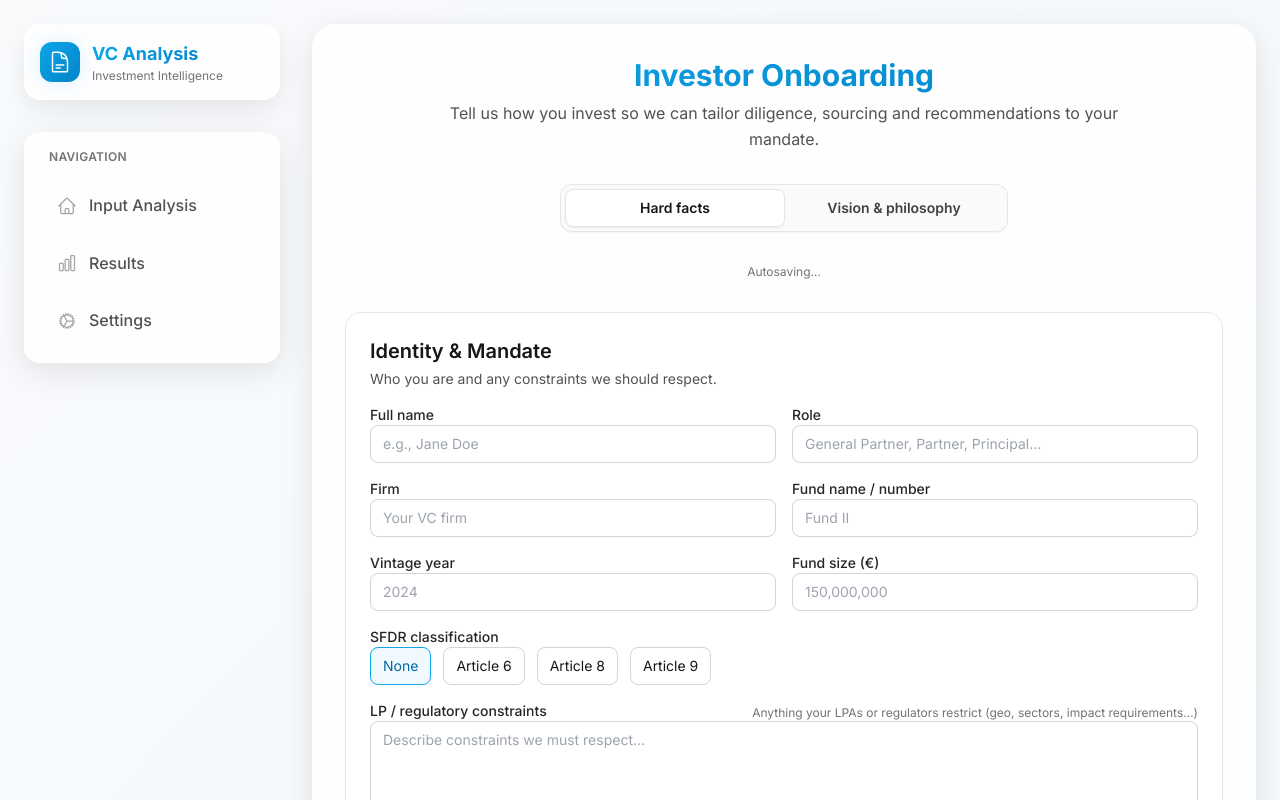
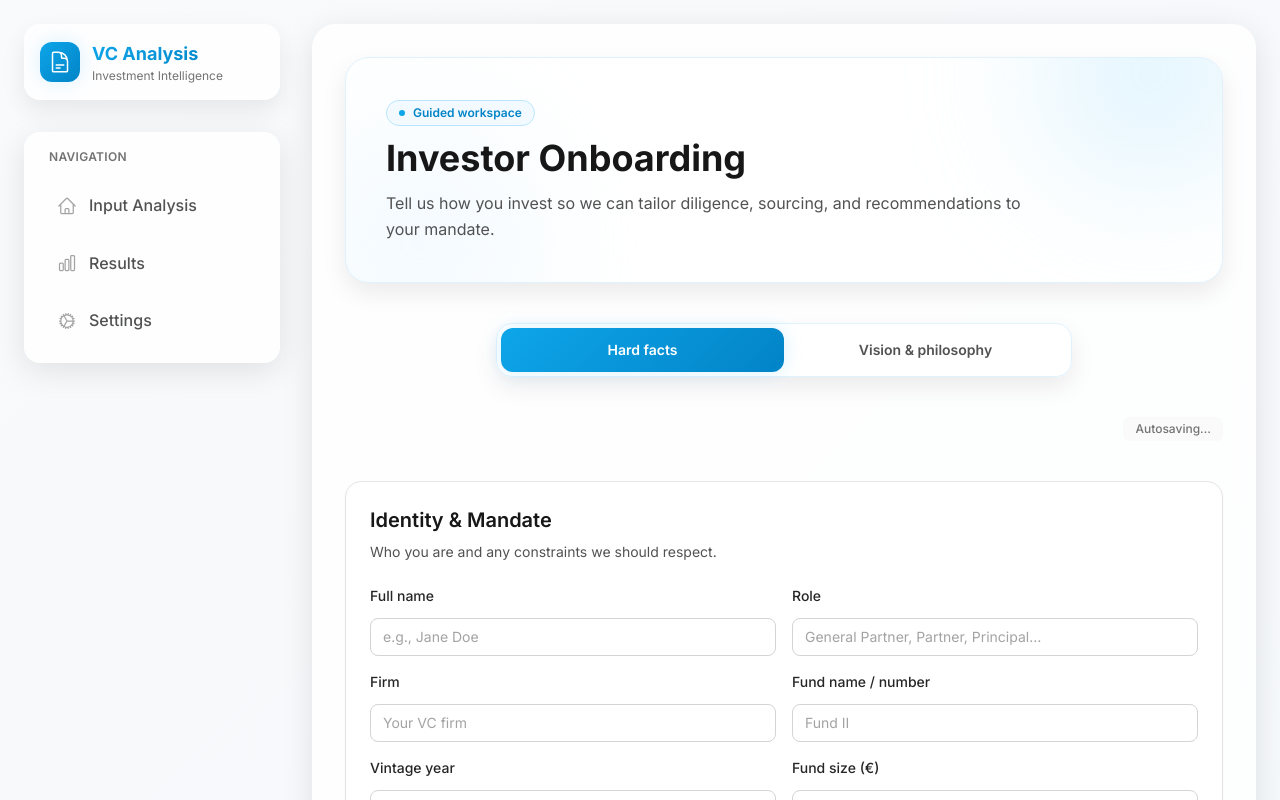
Before and after one commit to SparshTyagi/The-Pool-Munich2025-B12-Hackathon, a Next.js app: page /onboarding in a window 1280 px wide. Shown: the top 800 px of the page. Built offline with nearby package versions, Linux system fonts and the light colour scheme.

Commit message:
modernised onboarding UI

```diff
--- a/components/OnboardingTabs.tsx
+++ b/components/OnboardingTabs.tsx
@@ -16,13 +16,13 @@ export default function OnboardingTabs({ active, onChange, className }: Props){
   const isFacts = active ? active === 'facts' : routeIsFacts && !routeIsSoft
   const isSoft = active ? active === 'soft' : routeIsSoft
 
-  const container = `inline-flex w-full max-w-md items-center gap-0 rounded-xl border border-neutral-200 bg-neutral-50 p-1 shadow-sm ${className || ''}`
-  const base = 'flex-1 rounded-lg px-4 py-2 text-center text-sm font-semibold transition-all'
-  const activeCls = 'bg-white text-neutral-900 shadow-sm border border-neutral-200'
-  const inactiveCls = 'text-neutral-700 hover:text-neutral-900 hover:bg-white/70'
+  const container = `flex w-full max-w-xl items-center rounded-2xl border border-primary-100 bg-white/90 p-1 shadow-soft backdrop-blur ${className || ''}`
+  const base = 'flex-1 rounded-xl px-5 py-3 text-center text-sm font-semibold transition-all duration-200 focus:outline-none focus-visible:ring-2 focus-visible:ring-primary-400 focus-visible:ring-offset-2'
+  const activeCls = 'bg-gradient-primary text-white shadow-glow'
+  const inactiveCls = 'text-neutral-600 hover:bg-primary-50/70 hover:text-neutral-900'
 
   return (
-    <nav className="mb-6 flex items-center justify-center">
+    <nav className="flex items-center justify-center">
       <div className={container}>
         {onChange ? (
           <>
@@ -30,6 +30,7 @@ export default function OnboardingTabs({ active, onChange, className }: Props){
               type="button"
               onClick={() => onChange('facts')}
               className={`${base} ${isFacts ? activeCls : inactiveCls}`}
+              aria-pressed={isFacts}
             >
               Hard facts
             </button>
@@ -37,16 +38,23 @@ export default function OnboardingTabs({ active, onChange, className }: Props){
               type="button"
               onClick={() => onChange('soft')}
               className={`${base} ${isSoft ? activeCls : inactiveCls}`}
+              aria-pressed={isSoft}
             >
               Vision & philosophy
             </button>
           </>
         ) : (
           <>
-            <Link href="/onboarding/facts" className={`${base} ${isFacts ? activeCls : inactiveCls}`}>
+            <Link
+              href="/onboarding/facts"
+              className={`${base} ${isFacts ? activeCls : inactiveCls}`}
+            >
               Hard facts
             </Link>
-            <Link href="/onboarding/soft" className={`${base} ${isSoft ? activeCls : inactiveCls}`}>
+            <Link
+              href="/onboarding/soft"
+              className={`${base} ${isSoft ? activeCls : inactiveCls}`}
+            >
               Vision & philosophy
             </Link>
           </>
--- a/components/onboarding/FactsForm.tsx
+++ b/components/onboarding/FactsForm.tsx
@@ -160,10 +160,10 @@ const FORMATS = ['PDF','Notion','Slide deck'] as const
 // ---- Small helpers ----
 function Section({ title, subtitle, children }: { title: string; subtitle?: string; children: React.ReactNode }) {
   return (
-    <section className="rounded-2xl border border-neutral-200 bg-white p-6 shadow-sm">
-      <div className="mb-4">
-        <h2 className="text-xl font-semibold">{title}</h2>
-        {subtitle && <p className="mt-1 text-sm text-neutral-600">{subtitle}</p>}
+    <section className="rounded-2xl border border-neutral-200 bg-white p-6 shadow-sm mb-8">
+      <div className="mb-6">
+        <h2 className="text-xl font-semibold text-neutral-900 mb-2">{title}</h2>
+        {subtitle && <p className="text-sm text-neutral-600">{subtitle}</p>}
       </div>
       <div className="grid gap-4">{children}</div>
     </section>
@@ -172,7 +172,7 @@ function Section({ title, subtitle, children }: { title: string; subtitle?: stri
 
 function Label({ children, hint }: { children: React.ReactNode; hint?: string }) {
   return (
-    <div className="flex items-end justify-between">
+    <div className="flex items-end justify-between mb-3">
       <label className="text-sm font-medium text-neutral-800">{children}</label>
       {hint && <span className="text-xs text-neutral-500">{hint}</span>}
     </div>
@@ -183,7 +183,7 @@ function TextInput(props: React.InputHTMLAttributes<HTMLInputElement>) {
   return (
     <input
       {...props}
-      className={`w-full rounded-lg border border-neutral-300 px-3 py-2 text-sm outline-none focus:border-primary-500 focus:ring-2 focus:ring-primary-100 ${props.className || ''}`}
+      className={`w-full rounded-lg border border-neutral-300 px-3 py-2 text-sm text-neutral-900 placeholder-neutral-400 outline-none transition-all duration-200 ease-in-out focus:border-neutral-400 focus:bg-neutral-50/50 hover:border-neutral-350 ${props.className || ''}`}
     />
   )
 }
@@ -193,7 +193,7 @@ function TextArea(props: React.TextareaHTMLAttributes<HTMLTextAreaElement>) {
     <textarea
       rows={4}
       {...props}
-      className={`w-full rounded-lg border border-neutral-300 px-3 py-2 text-sm outline-none focus:border-primary-500 focus:ring-2 focus:ring-primary-100 ${props.className || ''}`}
+      className={`w-full rounded-lg border border-neutral-300 px-3 py-2 text-sm text-neutral-900 placeholder-neutral-400 outline-none transition-all duration-200 ease-in-out focus:border-neutral-400 focus:bg-neutral-50/50 hover:border-neutral-350 resize-none ${props.className || ''}`}
     />
   )
 }
@@ -228,10 +228,10 @@ function MultiCheck({
           key={opt}
           type="button"
           onClick={() => toggle(opt)}
-          className={`rounded-lg border px-3 py-2 text-sm transition
+          className={`rounded-lg border px-3 py-2 text-sm transition-all duration-200
             ${value.includes(opt)
               ? 'border-primary-500 bg-primary-50 text-primary-700'
-              : 'border-neutral-300 hover:bg-neutral-50'}`}
+              : 'border-neutral-300 text-neutral-600 hover:bg-neutral-50 hover:border-neutral-350'}`}
         >
           {opt}
         </button>
@@ -254,7 +254,7 @@ function RadioRow<T extends string>({
   return (
     <div className="flex flex-wrap gap-3">
       {options.map(opt => (
-        <label key={opt} className={`cursor-pointer rounded-lg border px-3 py-2 text-sm ${value === opt ? 'border-primary-500 bg-primary-50 text-primary-700' : 'border-neutral-300'}`}>
+        <label key={opt} className={`cursor-pointer rounded-lg border px-3 py-2 text-sm transition-all duration-200 ${value === opt ? 'border-primary-500 bg-primary-50 text-primary-700' : 'border-neutral-300 text-neutral-600 hover:bg-neutral-50 hover:border-neutral-350'}`}>
           <input
             type="radio"
             name={name}
@@ -312,8 +312,15 @@ export default function FactsForm(){
   }
 
   return (
-    <div className="mx-auto max-w-5xl space-y-8">
-      <div className="text-center text-xs text-neutral-500">{saved ? 'Changes saved' : 'Autosaving…'}</div>
+    <div className="space-y-10">
+      {/* Auto-save indicator */}
+      <div className="flex justify-end">
+        <div className={`px-3 py-1 rounded-md text-xs font-medium transition-all duration-200 ${saved
+          ? 'bg-neutral-100 text-neutral-600'
+          : 'bg-neutral-50 text-neutral-500'}`}>
+          {saved ? 'Saved' : 'Autosaving…'}
+        </div>
+      </div>
 
       {/* Identity & Mandate */}
       <Section title="Identity & Mandate" subtitle="Who you are and any constraints we should respect.">
@@ -582,11 +589,12 @@ export default function FactsForm(){
       </Section>
 
       {/* Footer actions */}
-      <div className="flex flex-col items-center justify-between gap-3 sm:flex-row">
+      <div className="rounded-2xl border border-neutral-200 bg-white p-6 shadow-sm">
+        <div className="flex flex-col items-center justify-between gap-4 sm:flex-row">
           <div className="flex items-center gap-3">
             <button
               type="button"
-            className="rounded-xl border border-neutral-300 px-4 py-2 text-sm hover:bg-neutral-50"
+              className="rounded-lg border border-neutral-300 bg-white px-4 py-2 text-sm font-medium text-neutral-700 transition-all duration-200 hover:bg-neutral-50 hover:border-neutral-400"
               onClick={() => {
                 const raw = JSON.stringify(form, null, 2)
                 // naive preview via alert or console; consumer page may render a dedicated preview
@@ -598,7 +606,7 @@ export default function FactsForm(){
             </button>
             <button
               type="button"
-            className="rounded-xl border border-rose-300 px-4 py-2 text-sm text-rose-700 hover:bg-rose-50"
+              className="rounded-lg border border-neutral-300 bg-white px-4 py-2 text-sm font-medium text-neutral-500 transition-all duration-200 hover:bg-neutral-50 hover:border-neutral-400 hover:text-neutral-700"
               onClick={handleReset}
             >
               Reset to defaults
@@ -607,11 +615,12 @@ export default function FactsForm(){
           <button
             type="button"
             onClick={handleContinue}
-          className="rounded-xl bg-primary-600 px-5 py-2.5 text-sm font-medium text-white shadow-sm hover:bg-primary-700"
+            className="rounded-lg bg-neutral-900 px-5 py-2.5 text-sm font-medium text-white transition-all duration-200 hover:bg-neutral-800"
           >
             Save & Continue
           </button>
         </div>
       </div>
+    </div>
   )
 }
--- a/components/onboarding/SoftForm.tsx
+++ b/components/onboarding/SoftForm.tsx
@@ -20,8 +20,8 @@ const DEFAULT_SOFT: SoftForm = {
 
 function Label({ children, hint }: { children: React.ReactNode; hint?: string }){
   return (
-    <div className="flex items-end justify-between">
-      <label className="text-sm font-medium text-neutral-800">{children}</label>
+    <div className="flex items-end justify-between mb-4">
+      <label className="text-base font-medium text-neutral-800">{children}</label>
       {hint && <span className="text-xs text-neutral-500">{hint}</span>}
     </div>
   )
@@ -32,7 +32,7 @@ function TextArea(props: React.TextareaHTMLAttributes<HTMLTextAreaElement>){
     <textarea
       rows={5}
       {...props}
-      className={`w-full rounded-lg border border-neutral-300 px-3 py-2 text-sm outline-none focus:border-primary-500 focus:ring-2 focus:ring-primary-100 ${props.className || ''}`}
+      className={`w-full rounded-xl border border-neutral-200 bg-white px-4 py-3 text-sm text-neutral-900 placeholder-neutral-400 outline-none transition-all duration-200 ease-in-out focus:border-neutral-300 focus:bg-neutral-50/50 hover:border-neutral-250 resize-none ${props.className || ''}`}
     />
   )
 }
@@ -65,9 +65,18 @@ export default function SoftForm(){
     setForm(prev => ({ ...prev, [key]: val }))
 
   return (
-    <section className="rounded-2xl border border-neutral-200 bg-white p-6 shadow-sm">
-      <div className="mb-2 text-right text-xs text-neutral-500">{saved ? 'Saved' : 'Autosaving…'}</div>
-      <div className="grid gap-6">
+    <div className="space-y-8">
+      {/* Auto-save indicator */}
+      <div className="flex justify-end">
+        <div className={`px-3 py-1 rounded-md text-xs font-medium transition-all duration-200 ${saved
+          ? 'bg-neutral-100 text-neutral-600'
+          : 'bg-neutral-50 text-neutral-500'}`}>
+          {saved ? 'Saved' : 'Autosaving…'}
+        </div>
+      </div>
+
+      {/* Form Sections */}
+      <div className="space-y-8">
         <div>
           <Label hint="Why you invest the way you do; what great looks like to you">Investment philosophy</Label>
           <TextArea
@@ -122,6 +131,6 @@ export default function SoftForm(){
           />
         </div>
       </div>
-    </section>
+    </div>
   )
 }
--- a/pages/onboarding/index.tsx
+++ b/pages/onboarding/index.tsx
@@ -8,17 +8,30 @@ export default function OnboardingIndex(){
   const [tab, setTab] = useState<'facts' | 'soft'>('facts')
   return (
     <Layout>
-      <div className="mx-auto max-w-5xl space-y-8">
-        <header className="mb-2 text-center">
-          <h1 className="text-3xl font-bold text-gradient">Investor Onboarding</h1>
-          <p className="mx-auto mt-2 max-w-2xl text-neutral-600">
-            Tell us how you invest so we can tailor diligence, sourcing and recommendations to your mandate.
-          </p>
-        </header>
+      <div className="space-y-10">
+        <section className="relative overflow-hidden rounded-3xl border border-primary-100 bg-white p-10 shadow-soft">
+          <div className="pointer-events-none absolute -top-24 -right-10 h-56 w-56 rounded-full bg-primary-200/40 blur-3xl" />
+          <div className="pointer-events-none absolute -bottom-20 -left-12 h-60 w-60 rounded-full bg-sky-100/40 blur-3xl" />
+          <div className="relative flex flex-col gap-8 lg:flex-row lg:items-center lg:justify-between">
+            <div className="space-y-3">
+              <span className="inline-flex items-center gap-2 rounded-full border border-primary-200 bg-primary-50/80 px-3 py-1 text-xs font-semibold text-primary-600">
+                <span className="h-1.5 w-1.5 rounded-full bg-primary-500" />
+                Guided workspace
+              </span>
+              <h1 className="text-4xl font-bold text-neutral-900">Investor Onboarding</h1>
+              <p className="max-w-2xl text-base leading-relaxed text-neutral-600">
+                Tell us how you invest so we can tailor diligence, sourcing, and recommendations to your mandate.
+              </p>
+            </div>
+
+          </div>
+        </section>
 
         <OnboardingTabs active={tab} onChange={setTab} />
 
-        {tab === 'facts' ? <FactsForm /> : <SoftForm />}
+        <div className="mx-auto max-w-5xl">
+          {tab === 'facts' ? <FactsForm /> : <SoftForm />}
+        </div>
       </div>
     </Layout>
   )
```
Lines whose indentation alone changed are shown as unchanged.
